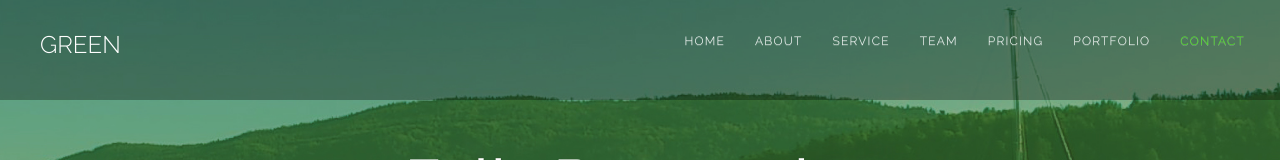
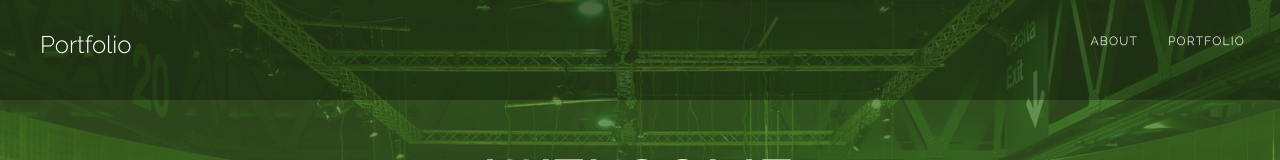
Before and after one commit to gbusiri/Portofolio, a plain HTML site: page index.html in a window 1280 px wide. Shown: the top 160 px of the page. Drawn offline with Linux system fonts and the light colour scheme; some packages are replaced by stand-ins of ours.

Commit message:
edit title

```diff
--- a/index.html
+++ b/index.html
@@ -7,7 +7,7 @@
 		<!-- BASICS -->
         <meta charset="utf-8">
 		<meta http-equiv="X-UA-Compatible" content="IE=edge,chrome=1">
-        <title>GREEN responsive bootstraap template</title>
+        <title>Moch Ginanjar Busiri</title>
         <meta name="description" content="">
 		<meta name="viewport" content="width=device-width, initial-scale=1.0">
 		<link rel="stylesheet" type="text/css" href="css/isotope.css" media="screen" />
@@ -41,18 +41,18 @@
 					<button type="button" class="navbar-toggle" data-toggle="collapse" data-target=".navbar-collapse">
 						<span class="fa fa-bars color-white"></span>
 					</button>
-					<h1><a class="navbar-brand" href="index.html" data-0="line-height:90px;" data-300="line-height:50px;">GREEN
+					<h1><a class="navbar-brand" href="index.html" data-0="line-height:90px;" data-300="line-height:50px;">Portfolio
 					</a></h1>
 				</div>
 				<div class="navbar-collapse collapse">
 					<ul class="nav navbar-nav" data-0="margin-top:20px;" data-300="margin-top:5px;">
-						<li class="active"><a href="#index">Home</a></li>
+						<!-- <li class="active"><a href="#index">Home</a></li> -->
 						<li><a href="#section-about">About</a></li>
-						<li><a href="#services">Service</a></li>
-						<li><a href="#team">Team</a></li>
-						<li><a href="#line-pricing">Pricing</a></li>
+						<!-- <li><a href="#services">Service</a></li> -->
+						<!-- <li><a href="#team">Team</a></li> -->
+						<!-- <li><a href="#line-pricing">Pricing</a></li> -->
 						<li><a href="#section-works">Portfolio</a></li>
-						<li><a href="#section-contact">Contact</a></li>
+						<!-- <li><a href="#section-contact">Contact</a></li> -->
 					</ul>
 				</div><!--/.navbar-collapse -->
 			</div>
@@ -84,7 +84,7 @@
 									<p>This is my portfolio page !!!</p>
 								</div>
 							</div>
-							<div class="wow fadeInUp" data-wow-offset="0" data-wow-delay="0.9s">
+							<!-- <div class="wow fadeInUp" data-wow-offset="0" data-wow-delay="0.9s">
 								<form class="form-inline">
 									<div class="form-group">
 										<button type="livedemo" name="Live Demo" class="btn btn-primary btn-lg" required="required">Live Demo</button>
@@ -93,11 +93,11 @@
 										<button type="getnow" name="Get Now" class="btn btn-primary btn-lg" required="required">Get Now</button>
 									</div>
 								</form>
-							</div>
+							</div> -->
 						</div>
 				    </div>
 
-				    <div class="item">
+				    <!-- <div class="item">
 						<img src="img/2.jpg" class="img-responsive" alt="">
 						<div class="carousel-caption">
 							<div class="wow fadeInUp" data-wow-offset="0" data-wow-delay="1.0s">
@@ -119,7 +119,7 @@
 								</form>
 							</div>
 						</div>
-				    </div>
+				    </div> -->
 				</div>
 
 				<a class="left carousel-control hidden-xs" href="#carousel-slider" data-slide="prev">
```
